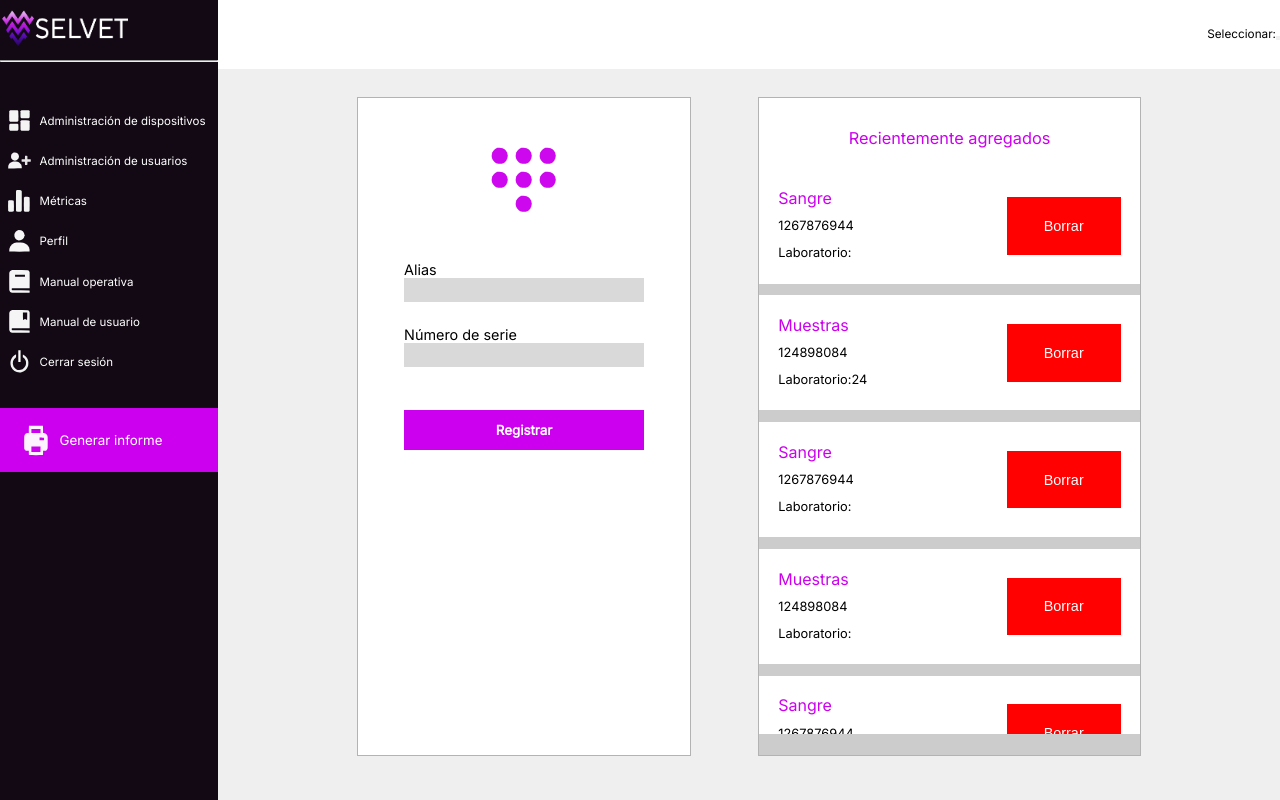
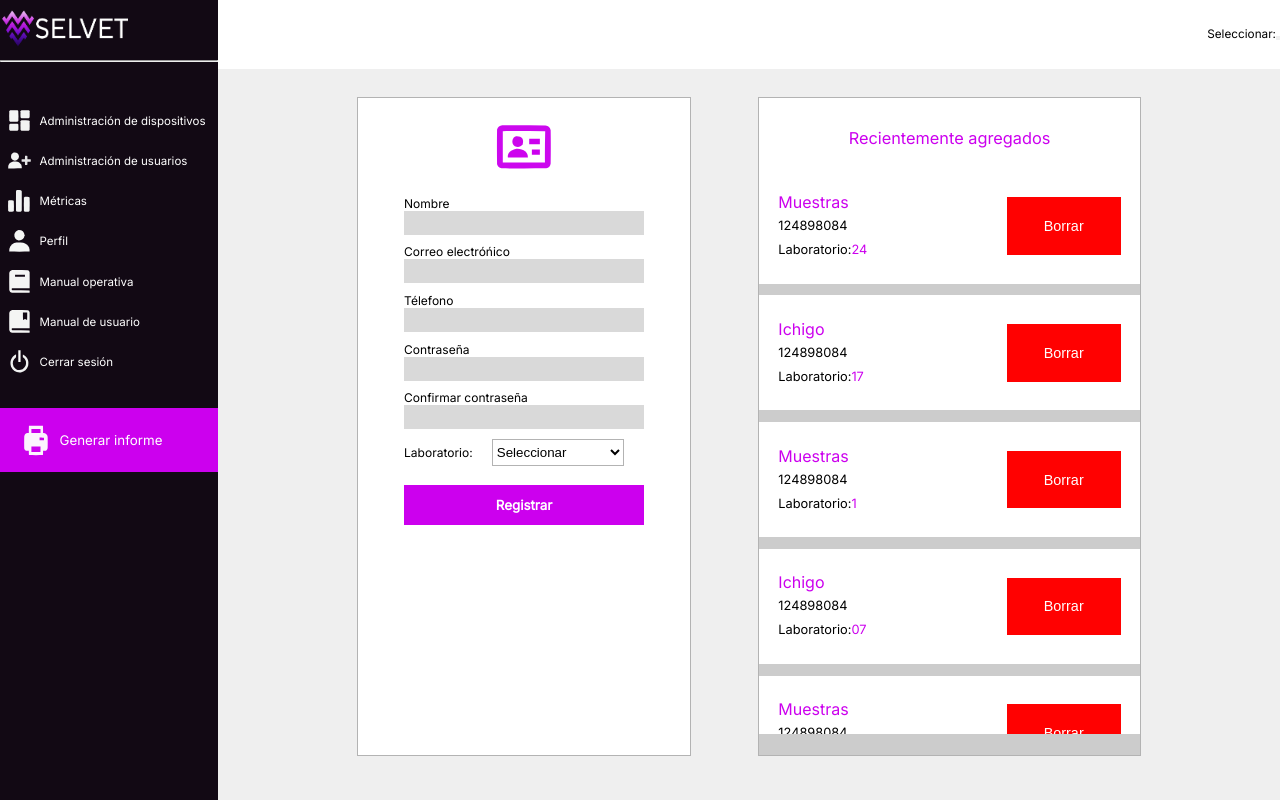
Before and after one commit to KarlaG56/SELVET, a React (Vite) app: page /Administracion-usuarios in a window 1280 px wide. Built offline with nearby package versions, Linux system fonts and the light colour scheme.

Commit message:
[UPDATE] register in adminUser

```diff
--- a/src/Components/AdminDispositive/Data.jsx
+++ b/src/Components/AdminDispositive/Data.jsx
@@ -12,12 +12,12 @@ function Data() {
                     <form action="">
                         <div className="div-inf-disp">
                             <label className="txt-form-admin" htmlFor="">Alias</label>
-                            <input className="input-admin" type="text" />
+                            <input className="input-admin" type="text" required/>
                         </div>
 
                         <div className="div-inf-disp">
                             <label className="txt-form-admin" htmlFor="">Número de serie</label>
-                            <input className="input-admin" type="text" />
+                            <input className="input-admin" type="text" required/>
                         </div>
                         <div className="div-btn-disp">
                             <button className="btn-disp">Registrar</button>
--- a/src/Components/AdminUsers/Card.jsx
+++ b/src/Components/AdminUsers/Card.jsx
@@ -3,10 +3,10 @@ import "../../assets/Styles/Card.css";
 function Card(props) {
     return (
         <div className="div-card-users">
-            <div className="div-txt-card">
+            <div className="div-txt-card-user">
                 <a className="txt-principal" > {props.nombre}</a>
                 <a className="txt-card-data"> {props.number}</a>
-                <a className="txt-card-data-number"> Laboratorio: <p>{props.laboratory}</p></a>
+                <a className="txt-card-data-number"> Laboratorio: <p id="Nlaboratory"> {props.laboratory}</p></a>
             </div>
 
             <div className="div-btn-card">
--- a/src/Components/AdminUsers/Data.jsx
+++ b/src/Components/AdminUsers/Data.jsx
@@ -1,3 +1,4 @@
+import { useState, useEffect, useContext } from 'react'
 import Card from "./Card";
 
 function Data() {
@@ -5,20 +6,43 @@ function Data() {
         <div className="div-dispositive-container">
             <div className="div-register-dispositive">
                 <div className="div-form-container ">
-                    <div className="icon-adminD">
-                        <img className="img-dispositive" src="/Icon/dialpad.svg" alt="" />
+                    <div className="icon-adminU">
+                        <img className="img-user" src="/Icon/id-card.svg" alt="" />
                     </div>
 
                     <form action="">
-                        <div className="div-inf-disp">
-                            <label className="txt-form-admin" htmlFor="">Alias</label>
-                            <input className="input-admin" type="text" />
+                        <div className="div-inf-user">
+                            <label className="txt-form-admin-user" htmlFor="">Nombre</label>
+                            <input className="input-admin" type="text" required/>
                         </div>
 
-                        <div className="div-inf-disp">
-                            <label className="txt-form-admin" htmlFor="">Número de serie</label>
-                            <input className="input-admin" type="text" />
+                        <div className="div-inf-user">
+                            <label className="txt-form-admin-user" htmlFor="">Correo electróńico</label>
+                            <input className="input-admin" type="email" required />
                         </div>
+
+                        <div className="div-inf-user">
+                            <label className="txt-form-admin-user" htmlFor="">Télefono</label>
+                            <input className="input-admin" type="text" required />
+                        </div>
+
+                        <div className="div-inf-user">
+                            <label className="txt-form-admin-user" htmlFor="">Contraseña</label>
+                            <input className="input-admin" type="password" required />
+                        </div>
+
+                        <div className="div-inf-user">
+                            <label className="txt-form-admin-user" htmlFor="">Confirmar contraseña</label>
+                            <input className="input-admin" type="password" required />
+                        </div>
+
+                        <div className="div-inf-select">
+                            <label className="txt-form-admin-user" htmlFor="">Laboratorio:</label>
+                            <select className='select-user' name="" id="" required >
+                                <option value="">Seleccionar</option>
+                            </select>
+                        </div>
+
                         <div className="div-btn-disp">
                             <button className="btn-disp">Registrar</button>
                         </div>
@@ -34,41 +58,57 @@ function Data() {
                         <div className="body-scroll">
 
                             <Card
-                                nombre="Sangre"
-                                number="1267876944"
-                            />
-                            <Card
                                 nombre="Muestras"
                                 number="124898084"
                                 laboratory="24"
                             />
 
                             <Card
-                                nombre="Sangre"
-                                number="1267876944"
+                                nombre="Ichigo "
+                                number="124898084"
+                                laboratory="17"
                             />
+
                             <Card
                                 nombre="Muestras"
                                 number="124898084"
+                                laboratory="1"
                             />
 
                             <Card
-                                nombre="Sangre"
-                                number="1267876944"
+                                nombre="Ichigo "
+                                number="124898084"
+                                laboratory="07"
                             />
+
                             <Card
                                 nombre="Muestras"
                                 number="124898084"
+                                laboratory="1"
                             />
 
                             <Card
-                                nombre="twilight"
-                                number="1267876944"
+                                nombre="Ichigo "
+                                number="124898084"
+                                laboratory="89"
                             />
+
                             <Card
-                                nombre="ERen"
+                                nombre="Muestras"
                                 number="124898084"
+                                laboratory="100"
                             />
+
+                            <Card
+                                nombre="Ichigo 16"
+                                number="124898084"
+                                laboratory="24"
+                            />
+
+
+
+
+
                         </div>
                     </div>
                 </div>
--- a/src/assets/Styles/Administration.css
+++ b/src/assets/Styles/Administration.css
@@ -132,3 +132,52 @@
 
 
 /*------------------------------------------------------------------------------------*/
+
+/*User-form*/
+
+.icon-adminU {
+    display: flex;
+    justify-content: center;
+    margin: 5%;
+}
+
+.img-user {
+    width: 4rem;
+    height: 4rem;
+}
+
+.div-inf-user {
+    width: 15rem;
+    display: flex;
+    justify-content: center;
+    flex-direction: column;
+    margin-bottom: 4%;
+}
+
+.div-inf-select{
+    width: 15rem;
+    display: flex;
+    align-items: center;
+    flex-direction: row;
+}
+
+.select-user{
+    margin-left: 8%;
+    height: 1.7rem;
+    width: 55%;
+    border-color: #b3b3b3;
+    background-color: white;
+    outline: none;
+    display: flex;
+    flex-direction: row;
+}
+
+.select-user:hover{
+    background-color: #e4e4e4;
+}
+
+.txt-form-admin-user {
+    margin: 0;
+    font-family: 'Inter', sans-serif;
+    font-size: 0.75rem;
+}
--- a/src/assets/Styles/Card.css
+++ b/src/assets/Styles/Card.css
@@ -30,6 +30,7 @@
     flex-direction: column;
     line-height: 1.7rem;
 }
+
 
 
 .txt-principal{
@@ -77,3 +78,16 @@
 .btn-card:hover{
 background-color: #ff6565;
 }
+
+.div-txt-card-user{
+    width: 50%;
+    margin-left: 5%;
+    display: flex;
+    flex-direction: column;
+    line-height: 1.5rem;
+}
+
+#Nlaboratory{
+    color: #c0ef;
+
+}
```
Also changed, not shown: public/Icon/id-card.svg (added).
